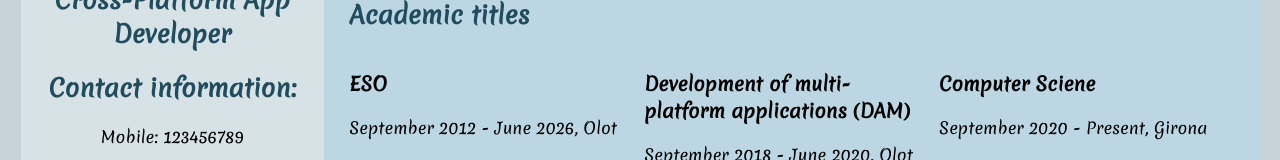
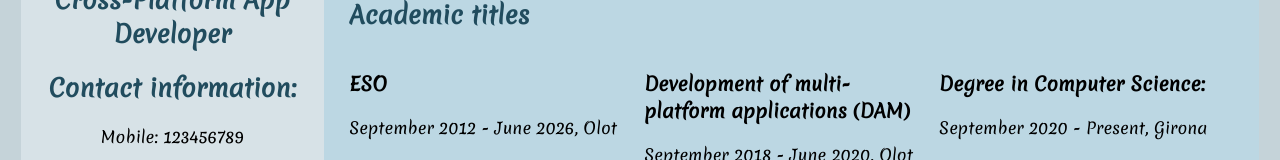
Before and after one commit to JordiCarmonaCodinach/Hypermedia-Project-Part-1, a plain HTML site: page index.html in a window 1280 px wide. Shown: the part 503-663 px from the top of the page. Drawn offline with Linux system fonts and the light colour scheme.

Commit message:
Update index.html

```diff
--- a/index.html
+++ b/index.html
@@ -66,7 +66,7 @@
                <p>September 2018 - June 2020, Olot</p>
             </div>
             <div class="box">
-               <h3>Computer Sciene</h3>
+               <h3>Degree in Computer Science:</h3>
                <p>September 2020 - Present, Girona</p>
             </div>
          </div>
```
